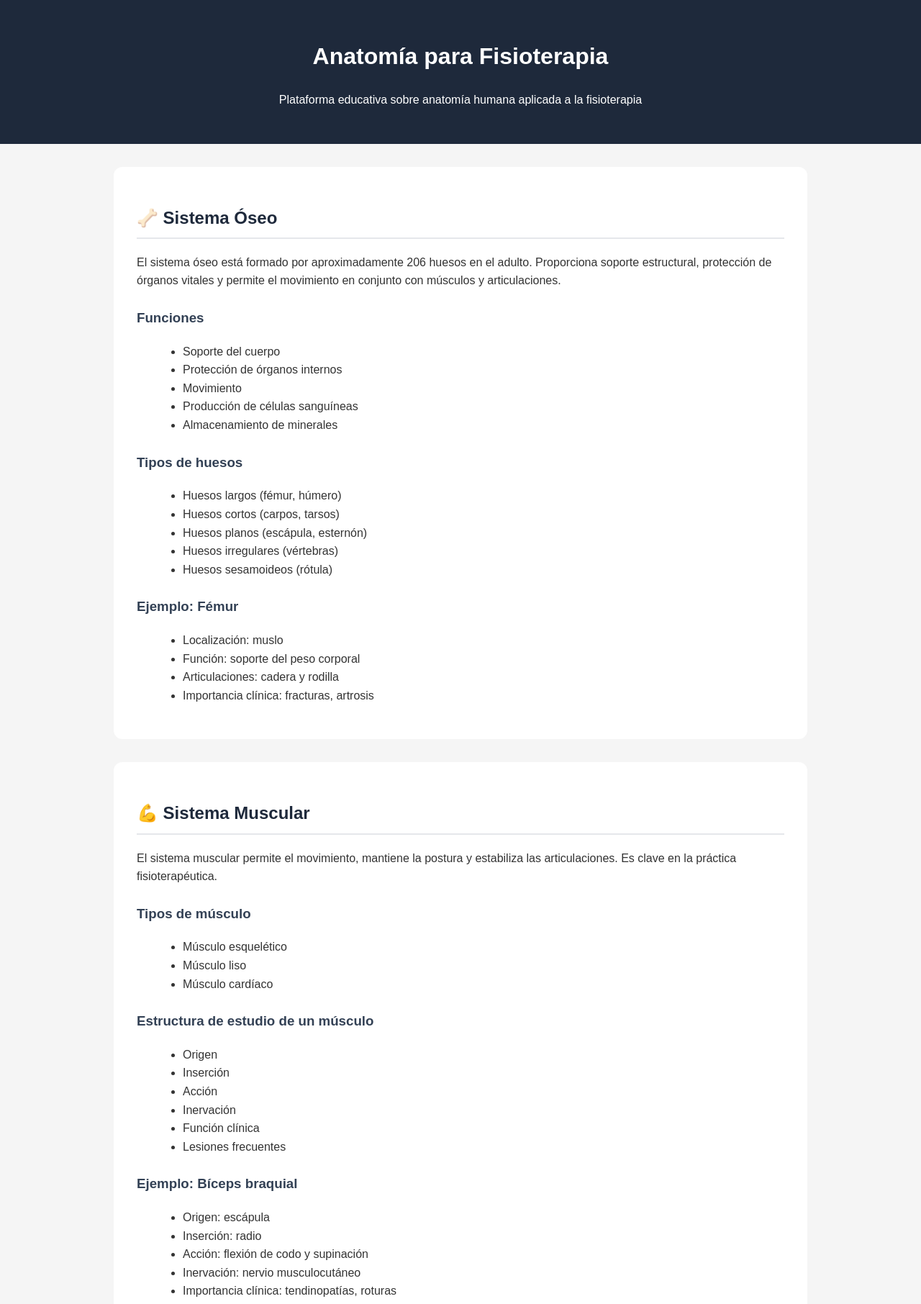
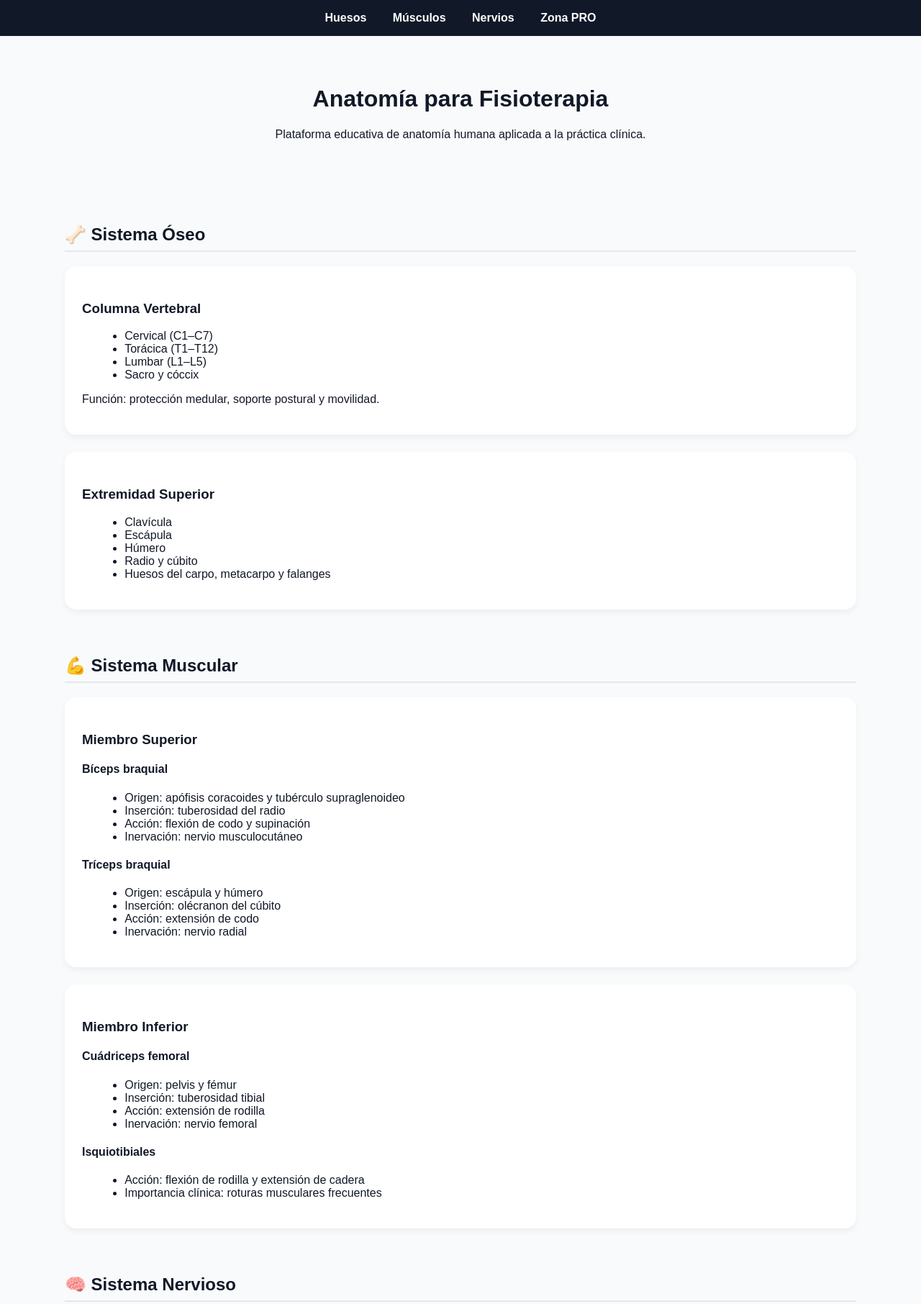
Before and after one commit to manelgoenaga10/Phys-anato, a plain HTML site: page index.html in a window 1280 px wide. Shown: the top 1812 px of the page at 72% size. Drawn offline with Linux system fonts and the light colour scheme.

Commit message:
Refactor HTML structure and styles for clarity

```diff
--- a/index.html
+++ b/index.html
@@ -4,217 +4,204 @@
 <meta charset="UTF-8">
 <title>Anatomía para Fisioterapia</title>
 <meta name="viewport" content="width=device-width, initial-scale=1.0">
+
 <style>
 body {
+  margin: 0;
   font-family: Arial, sans-serif;
-      margin: 0;
-      background: #f5f5f5;
-      color: #333;
-      line-height: 1.6;
+  background: #f9fafb;
+  color: #111827;
 }
 
 header {
-      background: #1e293b;
-      color: white;
-      padding: 2rem;
+  text-align: center;
+  padding: 3rem 1rem;
+}
+
+nav {
+  background: #111827;
+  padding: 1rem;
   text-align: center;
 }
 
+nav a {
+  color: white;
+  margin: 0 1rem;
+  text-decoration: none;
+  font-weight: bold;
+}
+
+.container {
+  max-width: 1100px;
+  margin: auto;
+  padding: 2rem;
+}
+
 section {
-      max-width: 900px;
-      margin: 2rem auto;
+  margin-bottom: 4rem;
+}
+
+.card {
   background: white;
-      padding: 2rem;
-      border-radius: 12px;
+  border-radius: 16px;
+  padding: 1.5rem;
+  margin-bottom: 1.5rem;
+  box-shadow: 0 4px 10px rgba(0,0,0,0.05);
 }
 
 h2 {
-      color: #1e293b;
   border-bottom: 2px solid #e5e7eb;
-      padding-bottom: 0.5rem;
+  padding-bottom: .5rem;
 }
 
 h3 {
   margin-top: 1.5rem;
-      color: #334155;
 }
 
 ul {
-      margin-left: 1.5rem;
+  margin-left: 1.2rem;
 }
 
 .pro {
-      border: 2px dashed #94a3b8;
-      background: #f1f5f9;
+  border: 2px dashed #9ca3af;
+  background: #f3f4f6;
 }
 
 footer {
   text-align: center;
-      padding: 1rem;
-      font-size: 0.8rem;
-      color: #666;
-    }
-
-    .button {
-      display: inline-block;
-      background: #1e293b;
-      color: white;
-      padding: 0.6rem 1rem;
-      border-radius: 8px;
-      text-decoration: none;
-      margin-top: 1rem;
+  font-size: .8rem;
+  color: #6b7280;
+  padding: 2rem;
 }
 </style>
 </head>
 
 <body>
 
+<nav>
+  <a href="#huesos">Huesos</a>
+  <a href="#musculos">Músculos</a>
+  <a href="#nervios">Nervios</a>
+  <a href="#pro">Zona PRO</a>
+</nav>
+
 <header>
   <h1>Anatomía para Fisioterapia</h1>
-  <p>Plataforma educativa sobre anatomía humana aplicada a la fisioterapia</p>
+  <p>Plataforma educativa de anatomía humana aplicada a la práctica clínica.</p>
 </header>
 
-<section>
+<div class="container">
+
+<!-- HUESOS -->
+<section id="huesos">
 <h2>🦴 Sistema Óseo</h2>
-  <p>
-    El sistema óseo está formado por aproximadamente 206 huesos en el adulto.
-    Proporciona soporte estructural, protección de órganos vitales y permite el
-    movimiento en conjunto con músculos y articulaciones.
-  </p>
 
-  <h3>Funciones</h3>
+<div class="card">
+<h3>Columna Vertebral</h3>
 <ul>
-    <li>Soporte del cuerpo</li>
-    <li>Protección de órganos internos</li>
-    <li>Movimiento</li>
-    <li>Producción de células sanguíneas</li>
-    <li>Almacenamiento de minerales</li>
+  <li>Cervical (C1–C7)</li>
+  <li>Torácica (T1–T12)</li>
+  <li>Lumbar (L1–L5)</li>
+  <li>Sacro y cóccix</li>
+</ul>
+<p>Función: protección medular, soporte postural y movilidad.</p>
+</div>
+
+<div class="card">
+<h3>Extremidad Superior</h3>
+<ul>
+  <li>Clavícula</li>
+  <li>Escápula</li>
+  <li>Húmero</li>
+  <li>Radio y cúbito</li>
+  <li>Huesos del carpo, metacarpo y falanges</li>
+</ul>
+</div>
+</section>
+
+<!-- MÚSCULOS -->
+<section id="musculos">
+<h2>💪 Sistema Muscular</h2>
+
+<div class="card">
+<h3>Miembro Superior</h3>
+
+<h4>Bíceps braquial</h4>
+<ul>
+  <li>Origen: apófisis coracoides y tubérculo supraglenoideo</li>
+  <li>Inserción: tuberosidad del radio</li>
+  <li>Acción: flexión de codo y supinación</li>
+  <li>Inervación: nervio musculocutáneo</li>
 </ul>
 
-  <h3>Tipos de huesos</h3>
+<h4>Tríceps braquial</h4>
 <ul>
-    <li>Huesos largos (fémur, húmero)</li>
-    <li>Huesos cortos (carpos, tarsos)</li>
-    <li>Huesos planos (escápula, esternón)</li>
-    <li>Huesos irregulares (vértebras)</li>
-    <li>Huesos sesamoideos (rótula)</li>
+  <li>Origen: escápula y húmero</li>
+  <li>Inserción: olécranon del cúbito</li>
+  <li>Acción: extensión de codo</li>
+  <li>Inervación: nervio radial</li>
+</ul>
+</div>
+
+<div class="card">
+<h3>Miembro Inferior</h3>
+
+<h4>Cuádriceps femoral</h4>
+<ul>
+  <li>Origen: pelvis y fémur</li>
+  <li>Inserción: tuberosidad tibial</li>
+  <li>Acción: extensión de rodilla</li>
+  <li>Inervación: nervio femoral</li>
 </ul>
 
-  <h3>Ejemplo: Fémur</h3>
+<h4>Isquiotibiales</h4>
 <ul>
-    <li>Localización: muslo</li>
-    <li>Función: soporte del peso corporal</li>
-    <li>Articulaciones: cadera y rodilla</li>
-    <li>Importancia clínica: fracturas, artrosis</li>
+  <li>Acción: flexión de rodilla y extensión de cadera</li>
+  <li>Importancia clínica: roturas musculares frecuentes</li>
 </ul>
+</div>
 </section>
 
-<section>
-  <h2>💪 Sistema Muscular</h2>
-  <p>
-    El sistema muscular permite el movimiento, mantiene la postura y estabiliza
-    las articulaciones. Es clave en la práctica fisioterapéutica.
-  </p>
+<!-- NERVIOS -->
+<section id="nervios">
+<h2>🧠 Sistema Nervioso</h2>
 
-  <h3>Tipos de músculo</h3>
+<div class="card">
+<h3>Nervios del miembro superior</h3>
 <ul>
-    <li>Músculo esquelético</li>
-    <li>Músculo liso</li>
-    <li>Músculo cardíaco</li>
-  </ul>
-
-  <h3>Estructura de estudio de un músculo</h3>
-  <ul>
-    <li>Origen</li>
-    <li>Inserción</li>
-    <li>Acción</li>
-    <li>Inervación</li>
-    <li>Función clínica</li>
-    <li>Lesiones frecuentes</li>
-  </ul>
-
-  <h3>Ejemplo: Bíceps braquial</h3>
-  <ul>
-    <li>Origen: escápula</li>
-    <li>Inserción: radio</li>
-    <li>Acción: flexión de codo y supinación</li>
-    <li>Inervación: nervio musculocutáneo</li>
-    <li>Importancia clínica: tendinopatías, roturas</li>
-  </ul>
-</section>
-
-<section>
-  <h2>🧠 Sistema Nervioso</h2>
-  <p>
-    Sistema encargado del control motor, la sensibilidad y la coordinación del cuerpo.
-    Fundamental en rehabilitación neuromuscular.
-  </p>
-
-  <h3>División</h3>
-  <ul>
-    <li>Sistema nervioso central</li>
-    <li>Sistema nervioso periférico</li>
-  </ul>
-
-  <h3>Nervios relevantes en fisioterapia</h3>
-  <ul>
-    <li>Nervio ciático</li>
   <li>Nervio mediano</li>
   <li>Nervio radial</li>
   <li>Nervio cubital</li>
-    <li>Plexo braquial</li>
-    <li>Plexo lumbar</li>
 </ul>
+</div>
 
-  <h3>Ejemplo: Nervio ciático</h3>
+<div class="card">
+<h3>Nervios del miembro inferior</h3>
 <ul>
-    <li>Origen: plexo sacro</li>
-    <li>Trayecto: región glútea → muslo → pierna</li>
-    <li>Función: motora y sensitiva</li>
-    <li>Patologías: ciática, atrapamientos</li>
+  <li>Nervio femoral</li>
+  <li>Nervio ciático</li>
+  <li>Nervio tibial</li>
 </ul>
+</div>
 </section>
 
-<section>
-  <h2>🦵 Articulaciones</h2>
-  <p>
-    Las articulaciones permiten el movimiento entre los huesos y determinan el rango
-    y la calidad del movimiento humano.
-  </p>
+<!-- ZONA PRO -->
+<section id="pro">
+<h2>🔒 Zona Profesional</h2>
 
-  <h3>Tipos de articulaciones</h3>
+<div class="card pro">
 <ul>
-    <li>Fibrosas</li>
-    <li>Cartilaginosas</li>
-    <li>Sinoviales</li>
+  <li>Casos clínicos reales</li>
+  <li>Anatomía palpatoria</li>
+  <li>Tests ortopédicos</li>
+  <li>Protocolos de tratamiento</li>
+  <li>Actualizaciones mensuales</li>
 </ul>
-
-  <h3>Ejemplo: Rodilla</h3>
-  <ul>
-    <li>Tipo: sinovial</li>
-    <li>Huesos: fémur, tibia, rótula</li>
-    <li>Movimientos: flexión y extensión</li>
-    <li>Lesiones frecuentes: LCA, meniscos</li>
-  </ul>
+<p><strong>Suscripción: 1€/mes</strong></p>
+</div>
 </section>
 
-<section class="pro">
-  <h2>🔒 Zona Profesional</h2>
-  <p>
-    Contenido avanzado dirigido a estudiantes avanzados y profesionales de la
-    fisioterapia.
-  </p>
-
-  <ul>
-    <li>Casos clínicos reales</li>
-    <li>Razonamiento clínico</li>
-    <li>Tests ortopédicos</li>
-    <li>Anatomía palpatoria</li>
-    <li>Protocolos de tratamiento</li>
-  </ul>
-
-  <a class="button" href="#">Suscribirse por 1€/mes</a>
-</section>
+</div>
 
 <footer>
 © 2026 Anatomía para Fisioterapia · Proyecto educativo
```
Lines whose indentation alone changed are shown as unchanged.
